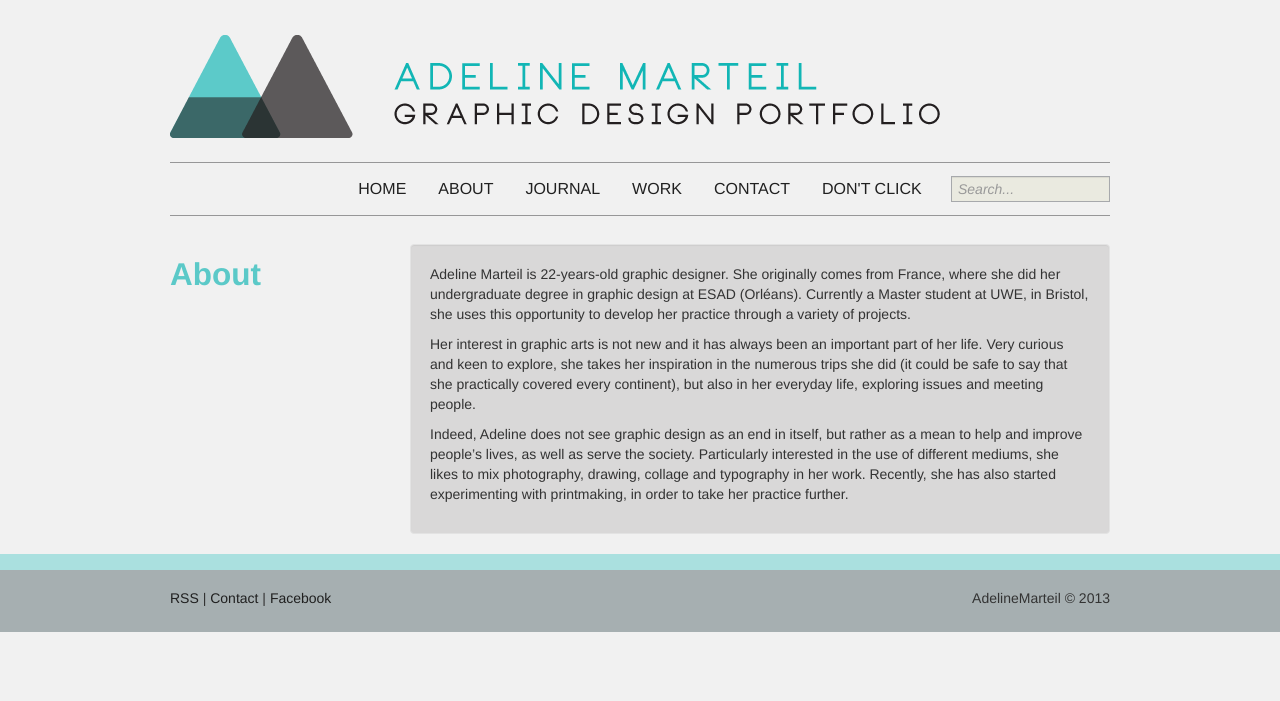
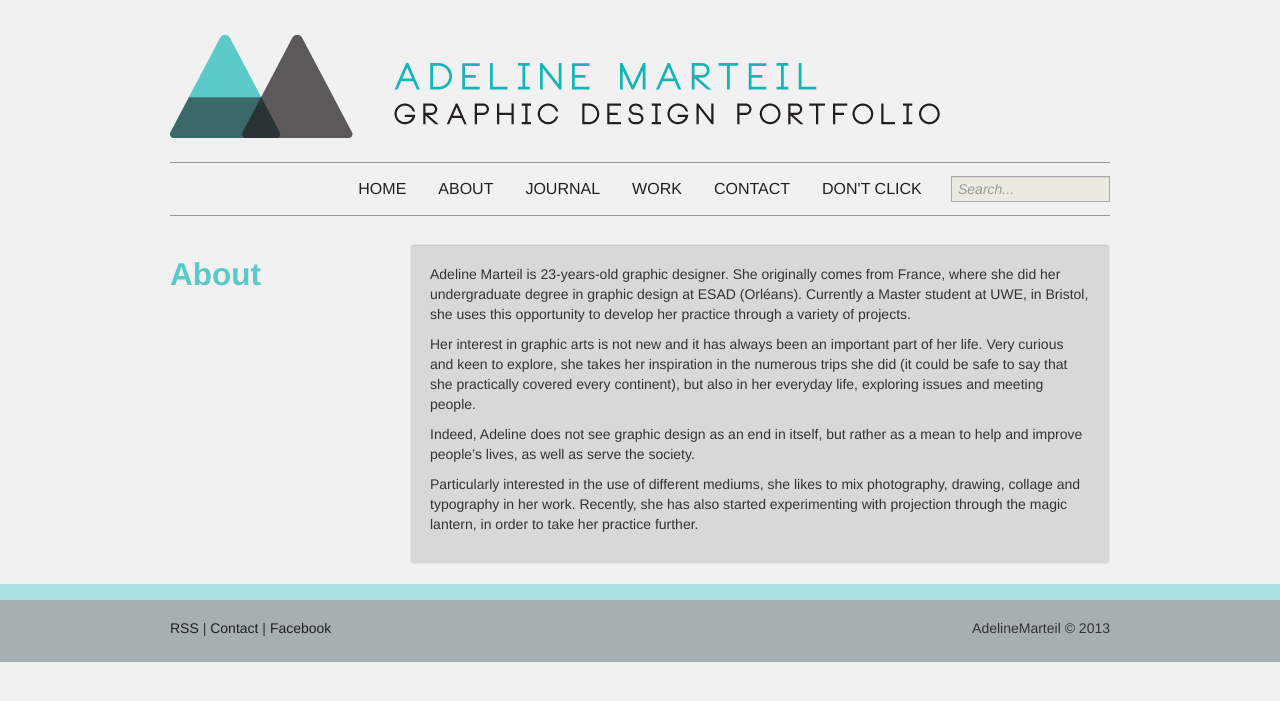
Before and after one commit to Kissy/adeline-marteil, a Jekyll site: the page built from about/index.markdown, in a window 1280 px wide. Shown: the top 701 px of the page. Built offline with Jekyll 4.4.1, drawn with Linux system fonts in a browser that asks for light colours; Markdown is read by kramdown in place of the engine named in the settings.

Commit message:
Update index.markdown

```diff
--- a/about/index.markdown
+++ b/about/index.markdown
@@ -2,13 +2,10 @@
 layout: about
 title: About
 ---
-Adeline Marteil is 22-years-old graphic designer. She originally comes from France, where she did her undergraduate degree in graphic design at ESAD (Orléans).
-Currently a Master student at UWE, in Bristol, she uses this opportunity to develop her practice through a variety of projects.
+Adeline Marteil is 23-years-old graphic designer. She originally comes from France, where she did her undergraduate degree in graphic design at ESAD (Orléans). Currently a Master student at UWE, in Bristol, she uses this opportunity to develop her practice through a variety of projects.
 
-Her interest in graphic arts is not new and it has always been an important part of her life.
-Very curious and keen to explore, she takes her inspiration in the numerous trips she did (it could be safe to say that she practically covered every continent),
-but also in her everyday life, exploring issues and meeting people.
+Her interest in graphic arts is not new and it has always been an important part of her life. Very curious and keen to explore, she takes her inspiration in the numerous trips she did (it could be safe to say that she practically covered every continent), but also in her everyday life, exploring issues and meeting people.
 
 Indeed, Adeline does not see graphic design as an end in itself, but rather as a mean to help and improve people’s lives, as well as serve the society.
-Particularly interested in the use of different mediums, she likes to mix photography, drawing, collage and typography in her work.
-Recently, she has also started experimenting with printmaking, in order to take her practice further.
+
+Particularly interested in the use of different mediums, she likes to mix photography, drawing, collage and typography in her work. Recently, she has also started experimenting with projection through the magic lantern, in order to take her practice further.
```
